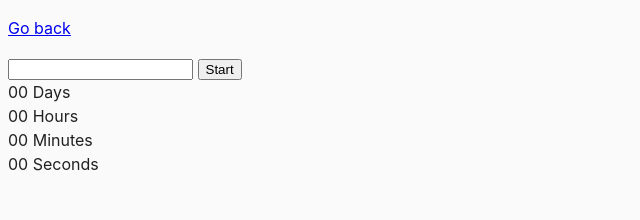
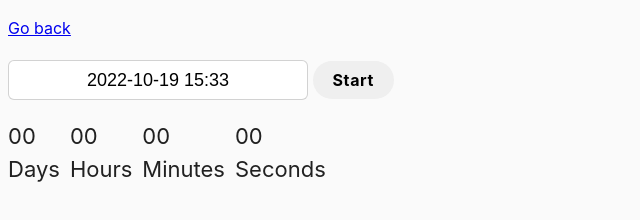
Before and after one commit to DubeiA/goit-js-hw-09, a website built with Parcel: page src/02-timer.html in a window 1280 px wide. Shown: the whole page, without its empty margins (0-640 px from the left). Built offline with nearby package versions, Linux system fonts and the light colour scheme.

Commit message:
add some styles and start working on task 2

```diff
--- a/package.json
+++ b/package.json
@@ -18,6 +18,7 @@
     "url": "https://github.com/goitacademy/parcel-project-template/issues"
   },
   "dependencies": {
+    "flatpickr": "^4.6.13",
     "modern-normalize": "^1.1.0"
   },
   "devDependencies": {
--- a/src/css/common.css
+++ b/src/css/common.css
@@ -24,11 +24,12 @@ img {
   max-width: 100%;
 }
 
+/* Button task - 1 */
+
 .btn {
   display: inline-block;
-  /* min-width: 200px; */
+
   padding: 10px 32px;
-  /* margin-top: 30px; */
 
   border-radius: 4px;
   border: none;
@@ -52,3 +53,55 @@ img {
 .btn:focus {
   background-color: tomato;
 }
+
+/*  input and timer task - 2 */
+
+.timer {
+  display: flex;
+  width: 300px;
+  gap: 10px;
+
+  font-size: 22px;
+  margin-top: 20px;
+}
+
+#datetime-picker {
+  margin-top: 4px;
+
+  width: 300px;
+  height: 40px;
+
+  text-align: center;
+
+  border: 1px solid rgba(33, 33, 33, 0.2);
+
+  border-radius: 6px;
+  outline: transparent;
+
+  font-size: 18px;
+}
+
+button[data-start] {
+  display: inline-block;
+
+  padding: 4px 20px;
+
+  border-radius: 20px;
+  border: none;
+
+  /* background: var(--hover-color);
+  color: var(--main-backg-color); */
+
+  font-weight: 700;
+  font-size: 16px;
+  line-height: 1.88;
+
+  letter-spacing: 0.04em;
+
+  font-family: inherit;
+  cursor: pointer;
+}
+
+button[data-start]:hover {
+  background-color: tomato;
+}
--- a/src/js/02-timer.js
+++ b/src/js/02-timer.js
@@ -0,0 +1,51 @@
+
+import flatpickr from "flatpickr";
+import "flatpickr/dist/flatpickr.min.css";
+
+
+const options = {
+    enableTime: true,           //   вибір часу (години)
+    time_24hr: true,            //   відображення часу в форматі 24
+    defaultDate: new Date(),    //   дата за замовчуванням
+    minuteIncrement: 1,         //   інтервал
+
+  onClose(selectedDates) {
+      console.log(selectedDates[0]);
+
+      if (selectedDates[0] >= options.defaultDate) {
+          refs.startBtn.removeAttribute("disabled");
+          return
+      }
+      window.alert("Please choose a date in the future")
+      refs.startBtn.setAttribute("disabled", "");
+  },
+
+};
+
+
+
+flatpickr("#datetime-picker", options);
+
+
+
+refs = {
+    input: document.querySelector('#datetime-picker'),
+    startBtn: document.querySelector('[data-start]'),
+    timer: document.querySelector('.timer'),
+    field: document.querySelector('.field'),
+    value: document.querySelector('.value'),
+    label: document.querySelector('.label'),
+
+}
+
+// const timePicker =
+
+
+refs.startBtn.addEventListener("click" , () => { })
+
+
+// // console.log(refs.input);
+
+// function isDateCorrect() {
+//     console.log(selectedDates);
+// }
```
Also changed, not shown: 1 other file.
